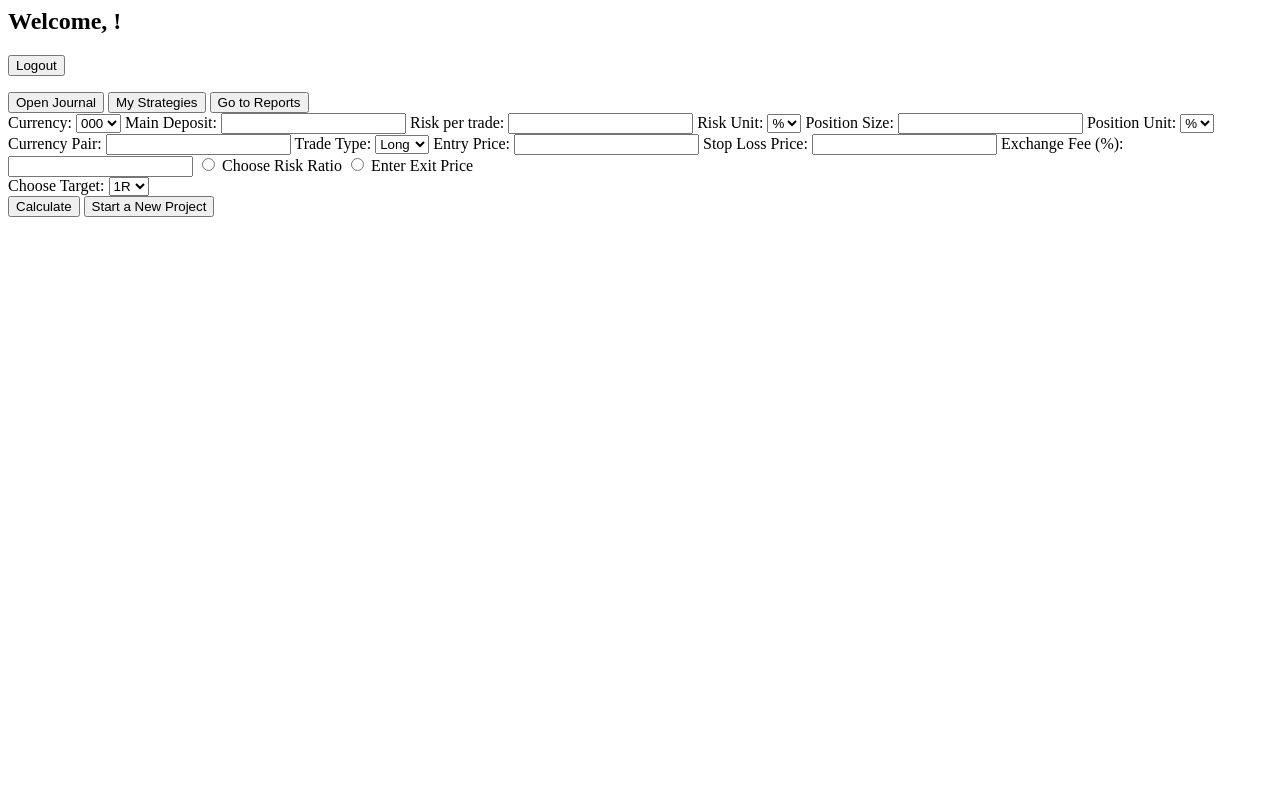
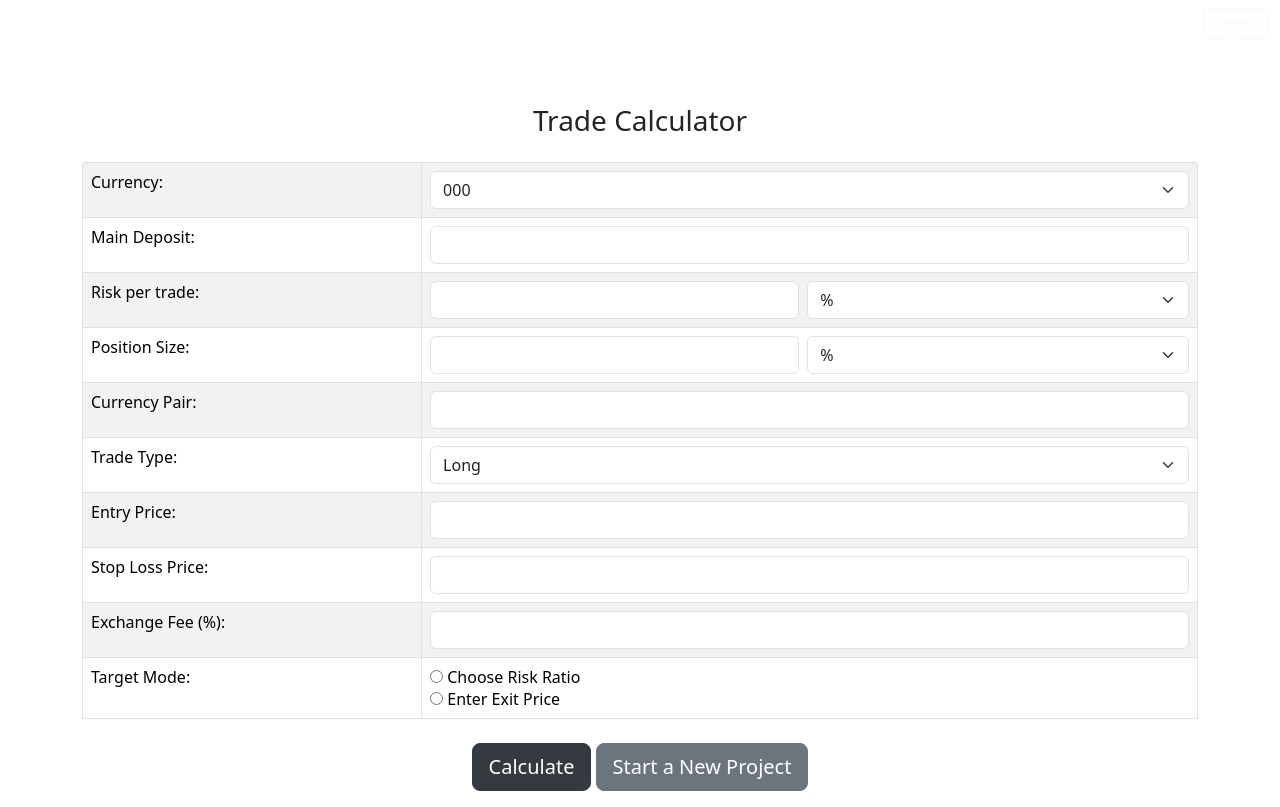
Before and after one commit to WiktoriaRebeka/trading_journal_app, a Django app: page /dashboard/ in a window 1280 px wide. Before the commit the page ends 217 px from the top, so only its background shows below. Run offline with Django 4.2, Linux system fonts and the light colour scheme; tables that the repository leaves empty hold one stand-in row (values such as "Sample post").

Commit message:
Phase 7 - Styles - Adding styles for dashboard

```diff
--- /dev/null
+++ b/backend/attachments/file.txt
@@ -0,0 +1 @@
+file_content
--- a/backend/reports.py
+++ b/backend/reports.py
@@ -272,6 +272,9 @@
         # Pobranie strategii od użytkownika
         strategy_name = request.GET.get('strategy')
 
+        if not strategy_name:
+            return JsonResponse({'error': 'No strategy provided'}, status=400)  # Zwracamy 400, jeśli brak strategii
+
         # Filtrowanie wpisów dziennika na podstawie strategii
         journal_entries = JournalEntry.objects.filter(user=request.user, strategy__name=strategy_name)
 
--- a/backend/templates/app_main/dashboard.html
+++ b/backend/templates/app_main/dashboard.html
@@ -1,84 +1,145 @@
 {% load static %}
-<div>
-    <h2>Welcome, {{ username }}!</h2>
-    <form action="{% url 'logout' %}" method="post">
+<head>
+    <meta charset="UTF-8">
+    <meta name="viewport" content="width=device-width, initial-scale=1.0">
+    <title>Trade Dashboard</title>
+    <!-- Link do Bootstrap CSS -->
+    <link href="https://cdn.jsdelivr.net/npm/bootstrap@5.3.0-alpha1/dist/css/bootstrap.min.css" rel="stylesheet">
+    <!-- Link do pliku CSS -->
+    <link rel="stylesheet" href="{% static 'css/dashboard.css' %}">
+</head>
+
+<body>
+    <!-- Nawigacja -->
+    <nav class="navbar navbar-expand-lg navbar-dark">
+        <div class="container-fluid">
+            <a class="navbar-brand" href="#">Trade Dashboard</a>
+            <button class="navbar-toggler" type="button" data-bs-toggle="collapse" data-bs-target="#navbarNav"
+                aria-controls="navbarNav" aria-expanded="false" aria-label="Toggle navigation">
+                <span class="navbar-toggler-icon"></span>
+            </button>
+            <div class="collapse navbar-collapse" id="navbarNav">
+                <ul class="navbar-nav ms-auto">
+                    <li class="nav-item">
+                        <a class="nav-link active" href="{% url 'dashboard' %}">Dashboard</a>
+                    </li>
+                    <li class="nav-item">
+                        <a class="nav-link" href="#" id="open_journal_button">Open Journal</a>
+                    </li>
+                    <li class="nav-item">
+                        <a class="nav-link" href="#" id="open_strategies_button">My Strategies</a>
+                    </li>
+                    <li class="nav-item">
+                        <a class="nav-link" href="{% url 'reports' %}">Go to Reports</a>
+                    </li>
+                    <li class="nav-item">
+                        <form action="{% url 'logout' %}" method="post" class="d-inline">
                             {% csrf_token %}
-        <button type="submit">Logout</button>
+                            <button type="submit" class="btn btn-outline-light btn-sm">Logout</button>
                         </form>
+                    </li>
+                </ul>
             </div>
+        </div>
+    </nav>
 
-<button type="button" id="open_journal_button">Open Journal</button>
-<button type="button" id="open_strategies_button">My Strategies</button>
-
-<a href="{% url 'reports' %}">
-    <button type="button">Go to Reports</button>
-</a>
-
+ <div class="container mt-5">
+    <h3 class="text-center mb-4">Trade Calculator</h3>
     <form method="POST" id="calculatorForm">
         {% csrf_token %}
 
-    <label for="currency">Currency:</label>
-    <select id="currency" name="currency">
+        <table class="table table-bordered table-striped">
+            <tbody>
+                <tr>
+                    <td><label for="currency">Currency:</label></td>
+                    <td>
+                        <select id="currency" name="currency" class="form-select">
                             {% for currency in currencies %}
                             <option value="{{ currency.code }}">{{ currency.code }}</option>
                             {% endfor %}
                         </select>
-
-    <label for="deposit">Main Deposit:</label>
-    <input type="number" step="any" id="deposit" name="deposit" required>
-
-    <label for="risk">Risk per trade:</label>
-    <input type="number" step="any" id="risk" name="risk" required>
-
-    <label for="risk_type">Risk Unit:</label>
-    <select id="risk_type" name="risk_type">
+                    </td>
+                </tr>
+                <tr>
+                    <td><label for="deposit">Main Deposit:</label></td>
+                    <td><input type="number" step="any" id="deposit" name="deposit" class="form-control" required></td>
+                </tr>
+                <!-- Risk per trade i Risk Unit w jednej linii -->
+                <tr>
+                    <td><label for="risk">Risk per trade:</label></td>
+                    <td>
+                        <div class="d-flex">
+                            <input type="number" step="any" id="risk" name="risk" class="form-control me-2" required>
+                            <select id="risk_type" name="risk_type" class="form-select">
                                 <option value="percent">%</option>
                                 <option value="currency" id="currency_option"></option>
                             </select>
-
-    <label for="position">Position Size:</label>
-    <input type="number" step="any" id="position" name="position" required>
-
-    <label for="position_type">Position Unit:</label>
-    <select id="position_type" name="position_type">
+                        </div>
+                    </td>
+                </tr>
+                <!-- Position Size i Position Unit w jednej linii -->
+                <tr>
+                    <td><label for="position">Position Size:</label></td>
+                    <td>
+                        <div class="d-flex">
+                            <input type="number" step="any" id="position" name="position" class="form-control me-2" required>
+                            <select id="position_type" name="position_type" class="form-select">
                                 <option value="percent">%</option>
                                 <option value="currency" id="position_currency_option"></option>
                             </select>
-
-    <label for="pair">Currency Pair:</label>
-    <input type="text" id="pair" name="pair" required list="pairs">
+                        </div>
+                    </td>
+                </tr>
+                <tr>
+                    <td><label for="pair">Currency Pair:</label></td>
+                    <td><input type="text" id="pair" name="pair" list="pairs" class="form-control" required>
                         <datalist id="pairs">
                             {% for pair in pairs %}
                             <option value="{{ pair.name }}">
                             {% endfor %}
                         </datalist>
-
-    <label for="trade_type">Trade Type:</label>
-    <select id="trade_type" name="trade_type" required>
+                    </td>
+                </tr>
+                <tr>
+                    <td><label for="trade_type">Trade Type:</label></td>
+                    <td>
+                        <select id="trade_type" name="trade_type" class="form-select" required>
                             <option value="long">Long</option>
                             <option value="short">Short</option>
                         </select>
-
-    <label for="entry">Entry Price:</label>
-    <input type="number" step="0.0001" id="entry" name="entry" required>
-
-    <label for="stop_loss">Stop Loss Price:</label>
-    <input type="number" step="any" id="stop_loss" name="stop_loss" required>
-
-    <label for="fee">Exchange Fee (%):</label>
-    <input type="number" step="0.0001" id="fee" name="fee" required>
-
+                    </td>
+                </tr>
+                <tr>
+                    <td><label for="entry">Entry Price:</label></td>
+                    <td><input type="number" step="0.0001" id="entry" name="entry" class="form-control" required></td>
+                </tr>
+                <tr>
+                    <td><label for="stop_loss">Stop Loss Price:</label></td>
+                    <td><input type="number" step="any" id="stop_loss" name="stop_loss" class="form-control" required></td>
+                </tr>
+                <tr>
+                    <td><label for="fee">Exchange Fee (%):</label></td>
+                    <td><input type="number" step="0.0001" id="fee" name="fee" class="form-control" required></td>
+                </tr>
+                <!-- Target Mode (radio buttons) -->
+                <tr>
+                    <td><label>Target Mode:</label></td>
+                    <td>
                         <label>
-        <input type="radio" name="target_mode" value="r"> Choose Risk Ratio
+                            <input type="radio" name="target_mode" value="r" id="choose_ratio"> Choose Risk Ratio
+                        </label><br>
+                        <label>
+                            <input type="radio" name="target_mode" value="custom_price" id="enter_exit_price"> Enter Exit Price
                         </label>
-    <label>
-        <input type="radio" name="target_mode" value="custom_price"> Enter Exit Price
-    </label>
+                    </td>
+                </tr>
+            </tbody>
+        </table>
 
         <!-- Target selection field -->
-    <div id="target_choice_wrapper">
+        <div id="target_choice_wrapper" style="display:none;">
             <label for="target_choice">Choose Target:</label>
-        <select id="target_choice" name="target_choice" required>
+            <select id="target_choice" name="target_choice" required class="form-select">
                 <option value="1R">1R</option>
                 <option value="2R">2R</option>
                 <option value="3R">3R</option>
@@ -88,12 +149,18 @@
         <!-- Custom exit price field, hidden by default -->
         <div id="custom_price_input" style="display:none;">
             <label for="custom_exit_price">Exit Price:</label>
-        <input type="number" step="any" id="custom_exit_price" name="custom_exit_price">
+            <input type="number" step="any" id="custom_exit_price" name="custom_exit_price" class="form-control">
         </div>
 
-    <button type="submit">Calculate</button>
-    <button type="button" id="reset_button">Start a New Project</button>
+        <!-- Przyciski na dole formularza -->
+        <div class="text-center mt-4">
+            <button type="submit" class="btn btn-primary btn-lg" style="background-color: #343a40; border-color: #343a40;">Calculate</button>
+            <button type="button" id="reset_button" class="btn btn-secondary btn-lg" style="background-color: #6c757d; border-color: #6c757d;">Start a New Project</button>
+        </div>
     </form>
+</div>
+
+
 
 <!-- Results -->
 <div id="results" style="display: none;">
```
Also changed, not shown: backend/tests.py (added, +69 -0 lines). Lines whose indentation alone changed are shown as unchanged.
